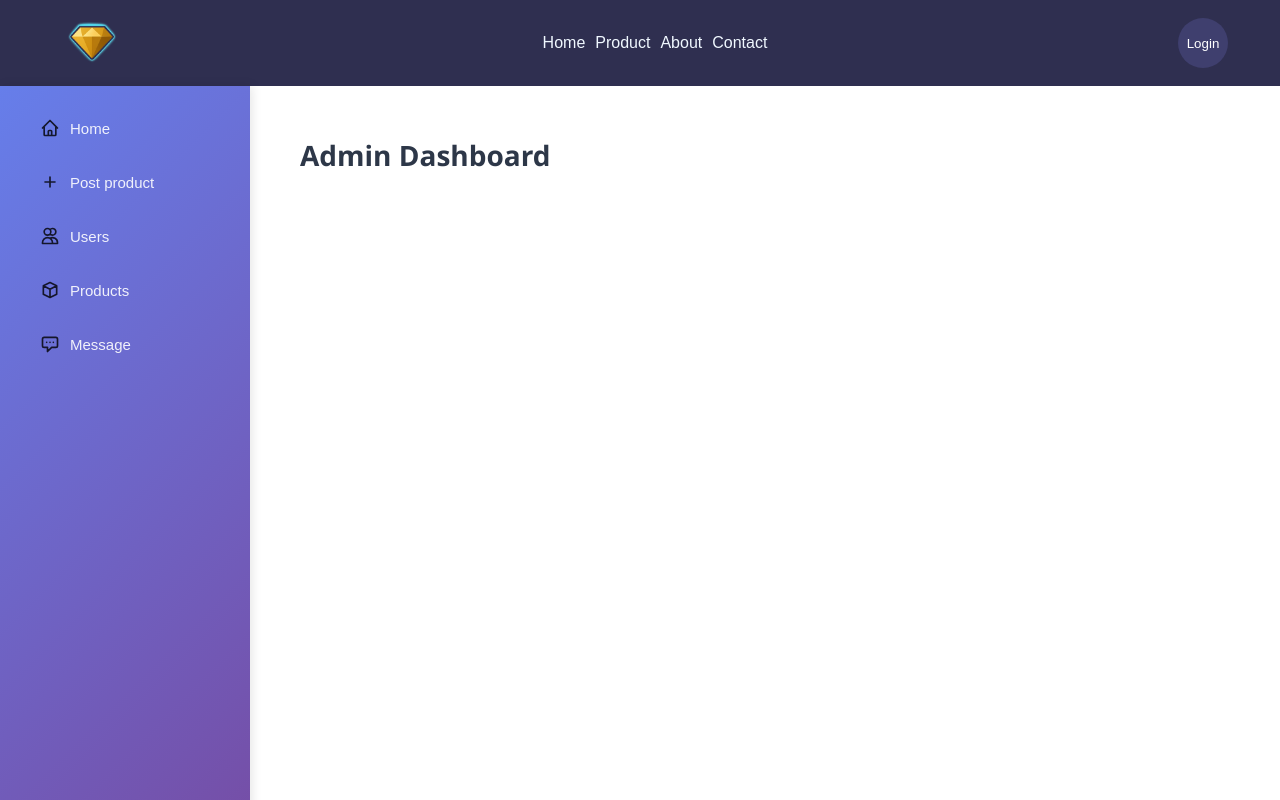
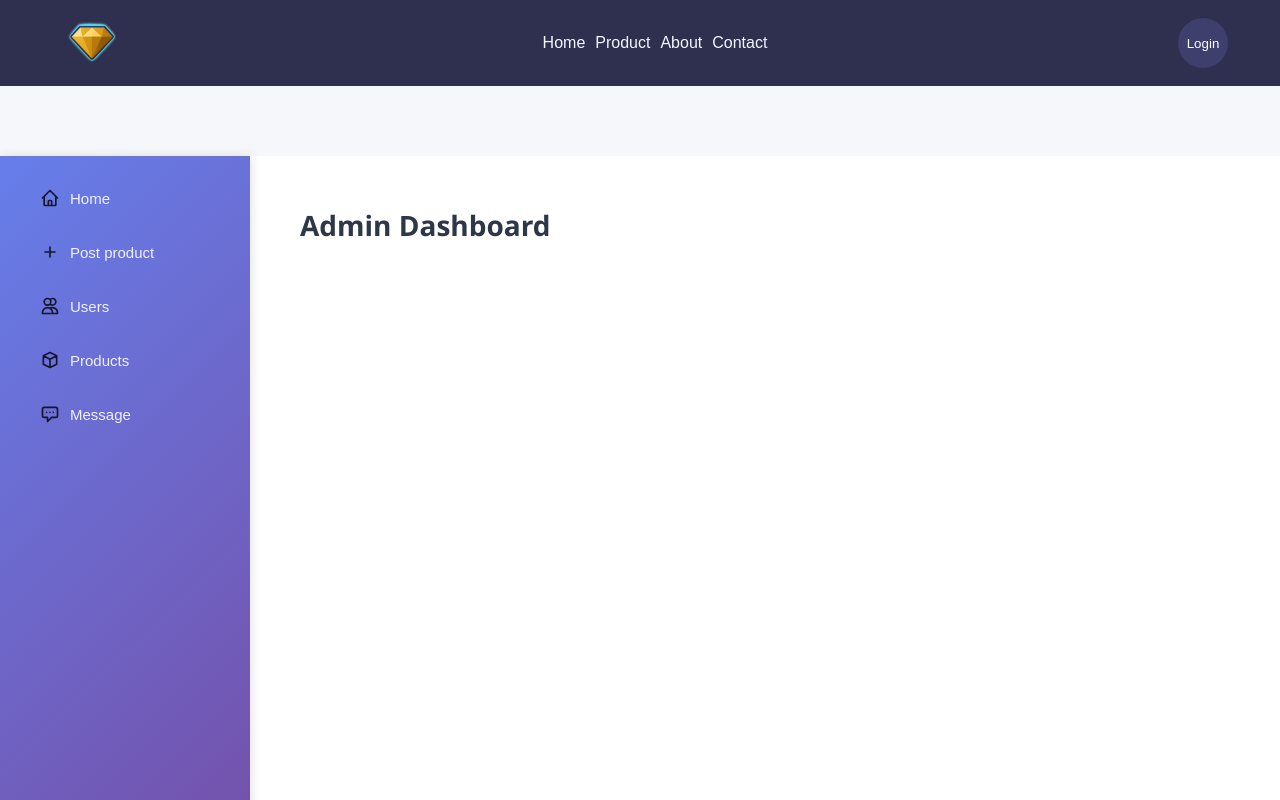
Before and after one commit to Younes-sh/FAKE_STORE, a Next.js app in the folder app/: page /younessheikhlar in a window 1280 px wide. Shown: the top 800 px of the page. Built offline with nearby package versions, Linux system fonts and the light colour scheme; no server answers.

Commit message:
I added padding-top on Components/Admin/AdminLayout/styleLayout.module.css

```diff
--- a/app/Components/Admin/AdminLayout/styleLayout.module.css
+++ b/app/Components/Admin/AdminLayout/styleLayout.module.css
@@ -1,5 +1,6 @@
 .layout {
     display: grid;
+    padding-top: 70px;
     grid-template-columns: 250px 1fr;
     min-height: 100vh;
     background-color: #f5f7fa;
```
